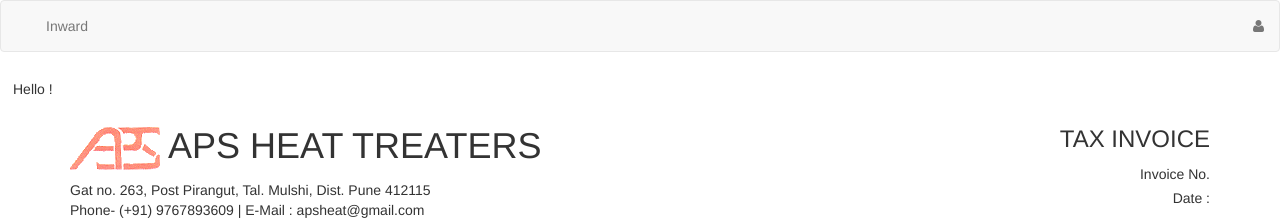
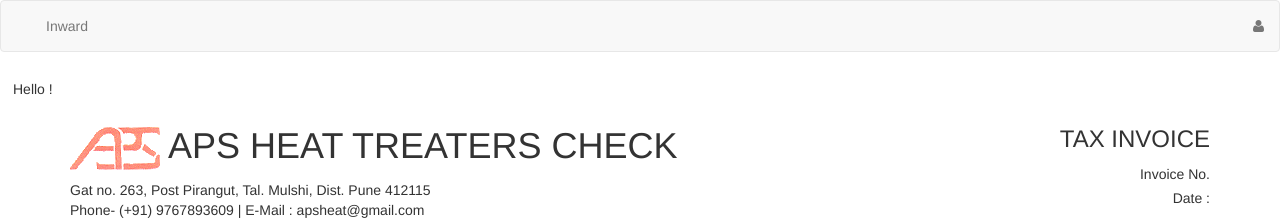
Before and after one commit to apsheattreaters/csb-tn8y6t, a website: page index.html at #/inv in a window 1280 px wide. Shown: the top 219 px of the page. Drawn offline with Linux system fonts and the light colour scheme; some packages are replaced by stand-ins of ours.

Commit message:
Update inv.html

```diff
--- a/report/inv.html
+++ b/report/inv.html
@@ -6,7 +6,7 @@
             <div class="col-xs-8">
                 <h1>
                     <img src="externalFiles/logo.gif">
-                    APS HEAT TREATERS
+                    APS HEAT TREATERS CHECK
                 </h1> Gat no. 263, Post Pirangut, Tal. Mulshi, Dist. Pune 412115
                 <br>Phone- (+91) 9767893609 | E-Mail : apsheat@gmail.com
                 <br><b>GSTIN : 27ADLPS5295B1Z7</b>
@@ -431,4 +431,5 @@
 
 <a href="javascript:window.print()" class="btn primary large no-print">
     Print</a>
+
 </div>
```
